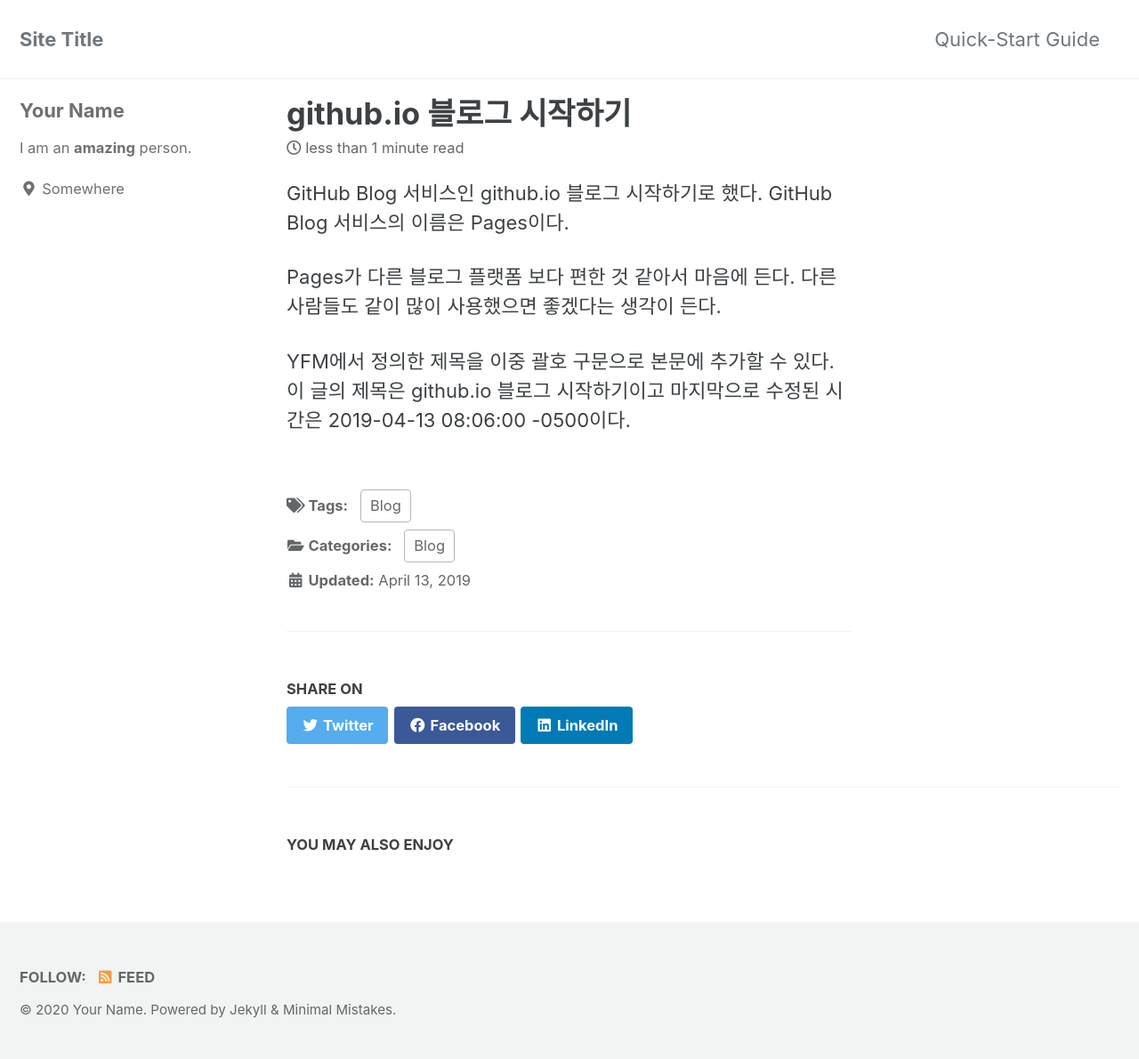
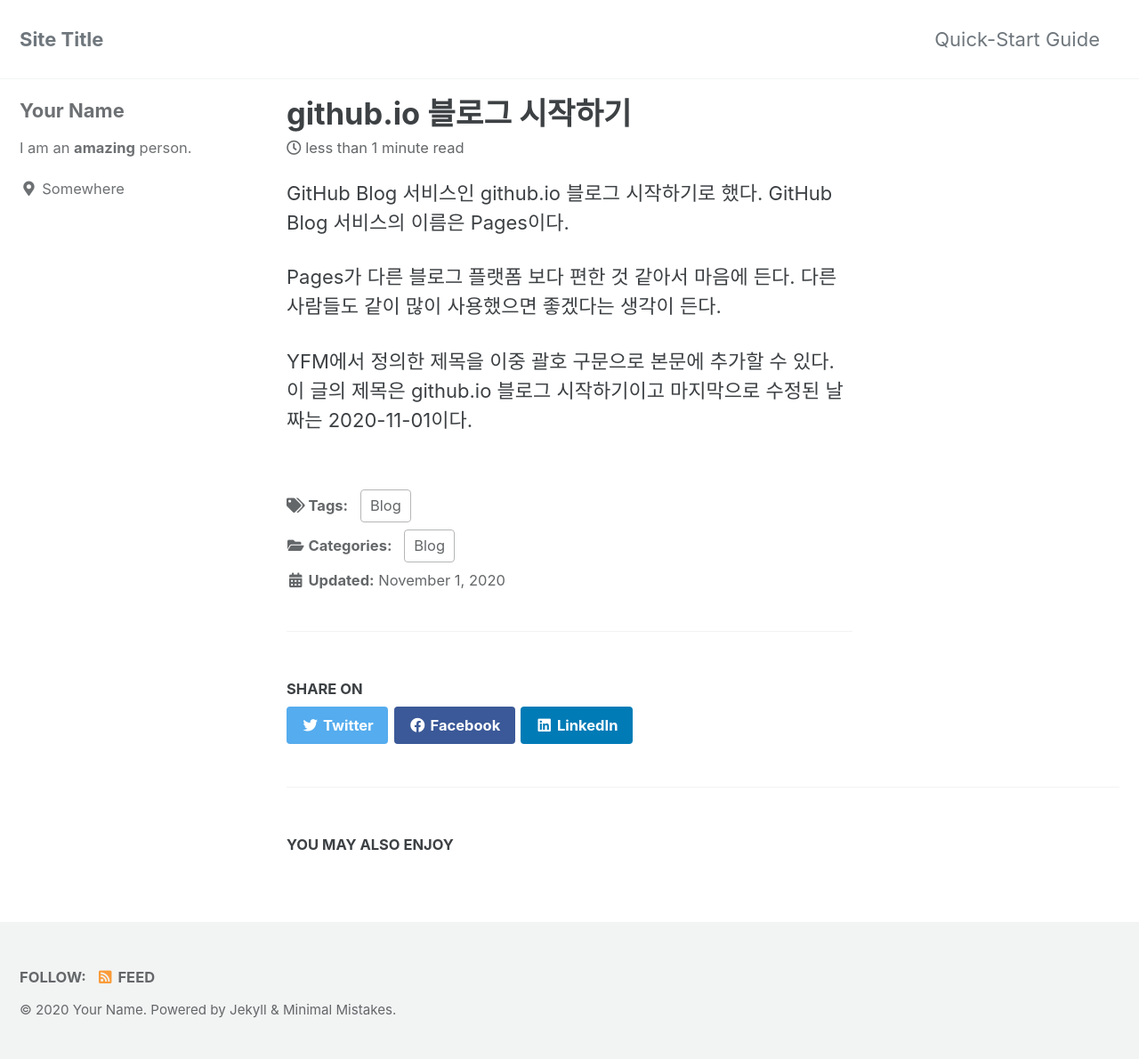
Before and after one commit to ParkHyunki/ParkHyunki.github.io, a Jekyll site: the page built from _posts/2020-11-01-first-post.md, in a window 1280 px wide. Shown: the whole page at 89% size. Built offline with Jekyll 4.4.1, drawn with Linux system fonts in a browser that asks for light colours; cached includes are drawn as plain includes.

Commit message:
2020-11-01

```diff
--- a/_posts/2020-11-01-first-post.md
+++ b/_posts/2020-11-01-first-post.md
@@ -6,7 +6,7 @@ categories:
   - Blog
 tags:
   - Blog
-last_modified_at: 2019-04-13T08:06:00-05:00
+last_modified_at: 2020-11-01
 ---
 
 GitHub Blog 서비스인 github.io 블로그 시작하기로 했다.
@@ -17,4 +17,4 @@ Pages가 다른 블로그 플랫폼 보다 편한 것 같아서 마음에 든다
 
 YFM에서 정의한 제목을 이중 괄호 구문으로 본문에 추가할 수 있다.
 이 글의 제목은 {{ page.title }}이고
-마지막으로 수정된 시간은 {{ page.last_modified_at }}이다.
+마지막으로 수정된 날짜는 {{ page.last_modified_at }}이다.
```
